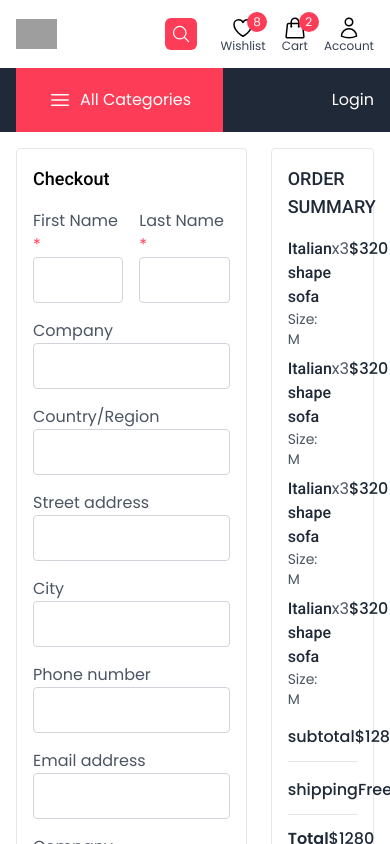
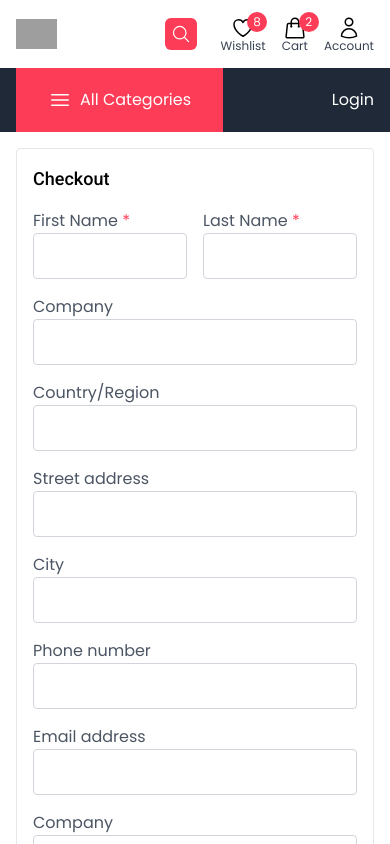
Before and after one commit to rayhanferdous/ecommerce-frontend-nextjs, a Next.js app: page /checkout in a window 390 px wide. Shown: the top 844 px of the page. Built offline with nearby package versions, Linux system fonts and the light colour scheme; grey boxes are pictures that could not be loaded.

Commit message:
check out page responsive

```diff
--- a/app/checkout/page.jsx
+++ b/app/checkout/page.jsx
@@ -2,8 +2,8 @@ import React from "react";
 
 const page = () => {
   return (
-    <main className="container grid grid-cols-12 items-start pb-16 pt-4 gap-6">
-      <div className="col-span-8 border border-gray-200 p-4 rounded">
+    <main className="container grid md:grid-cols-12 items-start pb-16 pt-4 gap-6">
+      <div className="md:col-span-6 xl:col-span-8 border border-gray-200 p-4 rounded">
         <h3 className="text-lg font-medium capitalize mb-4">Checkout</h3>
         <div className="space-y-4">
           <div className="grid grid-cols-2 gap-4">
@@ -95,7 +95,7 @@ const page = () => {
         </div>
       </div>
 
-      <div className="col-span-4 border border-gray-200 p-4 rounded">
+      <div className="md:col-span-6 xl:col-span-4 border border-gray-200 p-4 rounded">
         <h4 className="text-gray-800 text-lg mb-4 font-medium uppercase">
           order summary
         </h4>
```
